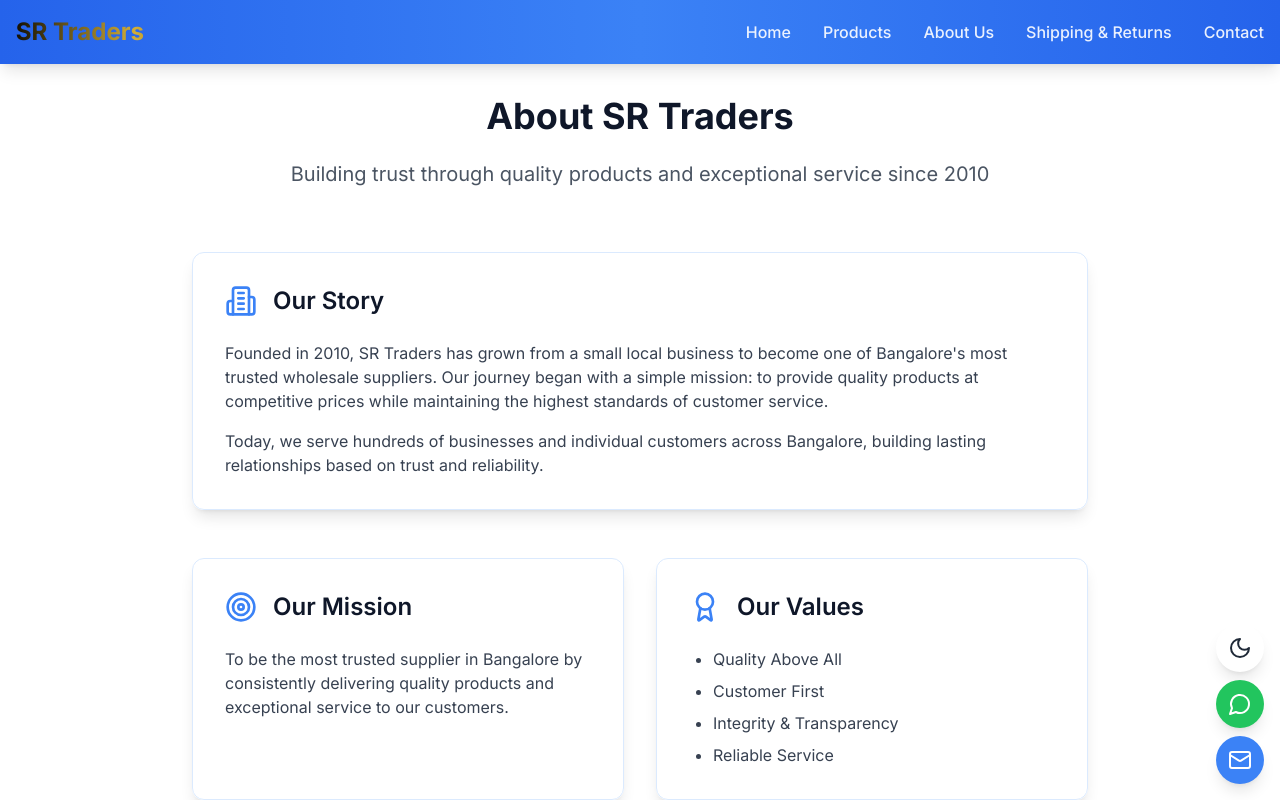
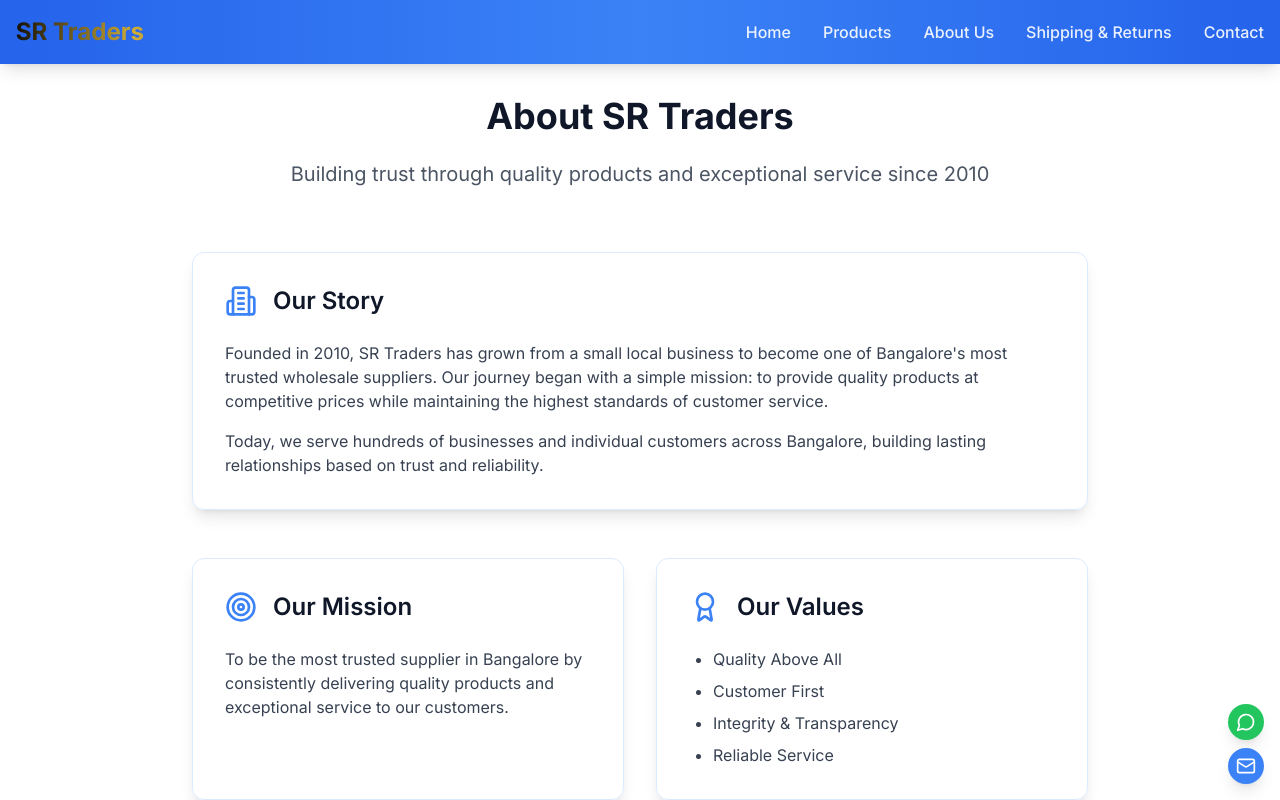
Before and after one commit to FRANNKENSTEINN/trader-space-hub, a React (Vite) app: page /about in a window 1280 px wide. Shown: the top 800 px of the page. Built offline with nearby package versions, Linux system fonts and the light colour scheme.

Commit message:
Remove light toggle, reduce button sizes
Remove the light/dark theme toggle switch.  Reduce button sizes on lower resolutions.

```diff
--- a/src/components/FloatingContact.tsx
+++ b/src/components/FloatingContact.tsx
@@ -1,42 +1,24 @@
 
-import { Mail, MessageCircle, Sun, Moon } from "lucide-react";
-import { useTheme } from "../context/ThemeContext";
+import { Mail, MessageCircle } from "lucide-react";
 
 const FloatingContact = () => {
-  const { isDark, toggleTheme } = useTheme();
-
   return (
     <div className="fixed bottom-4 right-4 z-50 flex flex-col space-y-2">
-      <button
-        onClick={toggleTheme}
-        className={`p-3 rounded-full transition-all shadow-lg hover:scale-110 transform duration-200 ${
-          isDark
-            ? 'bg-gray-800 hover:bg-gray-700'
-            : 'bg-white hover:bg-gray-100'
-        }`}
-        aria-label="Toggle theme"
-      >
-        {isDark ? (
-          <Sun className="w-6 h-6 text-white" />
-        ) : (
-          <Moon className="w-6 h-6 text-gray-800" />
-        )}
-      </button>
       <a
         href="https://wa.me/1234567890?text=Hello%20SR%20Traders%2C%20I%20am%20interested%20in%20your%20products.%20Location%3A%20MS%20Palya%20Jamia%20Masjid%2C%20Bangalore"
         target="_blank"
         rel="noopener noreferrer"
-        className="p-3 bg-green-500 text-white rounded-full hover:bg-green-600 transition-colors shadow-lg hover:scale-110 transform duration-200"
+        className="p-3 md:p-2 sm:p-1.5 bg-green-500 text-white rounded-full hover:bg-green-600 transition-colors shadow-lg hover:scale-110 transform duration-200"
         aria-label="Contact on WhatsApp"
       >
-        <MessageCircle size={24} />
+        <MessageCircle className="w-6 h-6 md:w-5 md:h-5 sm:w-4 sm:h-4" />
       </a>
       <a
         href="mailto:contact@srtraders.com"
-        className="p-3 bg-blue-500 text-white rounded-full hover:bg-blue-600 transition-colors shadow-lg hover:scale-110 transform duration-200"
+        className="p-3 md:p-2 sm:p-1.5 bg-blue-500 text-white rounded-full hover:bg-blue-600 transition-colors shadow-lg hover:scale-110 transform duration-200"
         aria-label="Send email"
       >
-        <Mail size={24} />
+        <Mail className="w-6 h-6 md:w-5 md:h-5 sm:w-4 sm:h-4" />
       </a>
     </div>
   );
--- a/src/components/ThemeToggle.tsx
+++ b/src/components/ThemeToggle.tsx
@@ -1,39 +1,16 @@
 
-import { Moon, Sun, Home } from "lucide-react";
+import { Home } from "lucide-react";
 import { Link } from "react-router-dom";
-import { useTheme } from "../context/ThemeContext";
 
 const ThemeToggle = () => {
-  const { isDark, toggleTheme } = useTheme();
-
   return (
-    <div className="fixed top-4 right-4 z-50 flex items-center gap-4">
+    <div className="fixed top-4 right-4 z-50">
       <Link
         to="/"
-        className={`p-2.5 rounded-lg transition-all duration-300 ${
-          isDark
-            ? 'bg-gray-800 hover:bg-gray-700'
-            : 'bg-white hover:bg-gray-100'
-        }`}
+        className="p-2.5 md:p-2 sm:p-1.5 rounded-lg bg-white hover:bg-gray-100 transition-all duration-300"
       >
-        <Home className={`w-5 h-5 ${isDark ? 'text-white' : 'text-gray-800'}`} />
+        <Home className="w-5 h-5 md:w-4 md:h-4 sm:w-3.5 sm:h-3.5 text-gray-800" />
       </Link>
-
-      <button
-        onClick={toggleTheme}
-        className={`p-2.5 rounded-lg transition-all duration-300 ${
-          isDark
-            ? 'bg-gray-800 hover:bg-gray-700'
-            : 'bg-white hover:bg-gray-100'
-        }`}
-        aria-label="Toggle theme"
-      >
-        {isDark ? (
-          <Sun className="w-5 h-5 text-white" />
-        ) : (
-          <Moon className="w-5 h-5 text-gray-800" />
-        )}
-      </button>
     </div>
   );
 };
```
